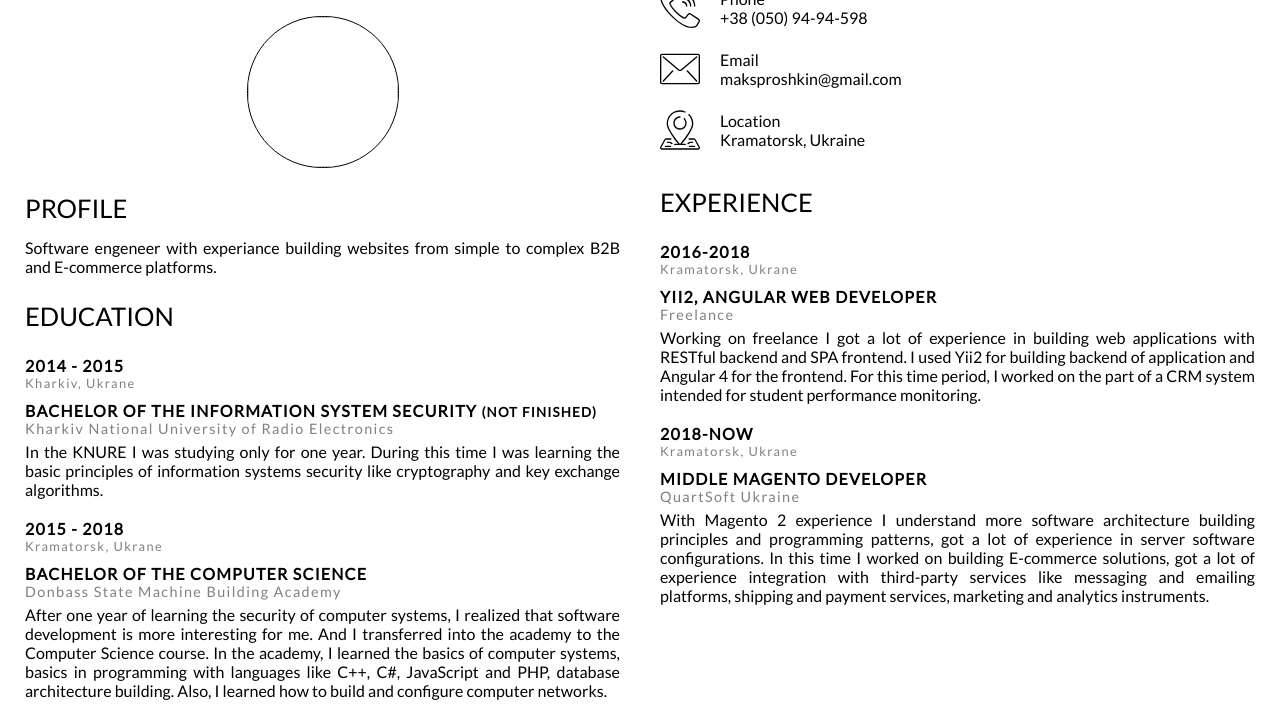
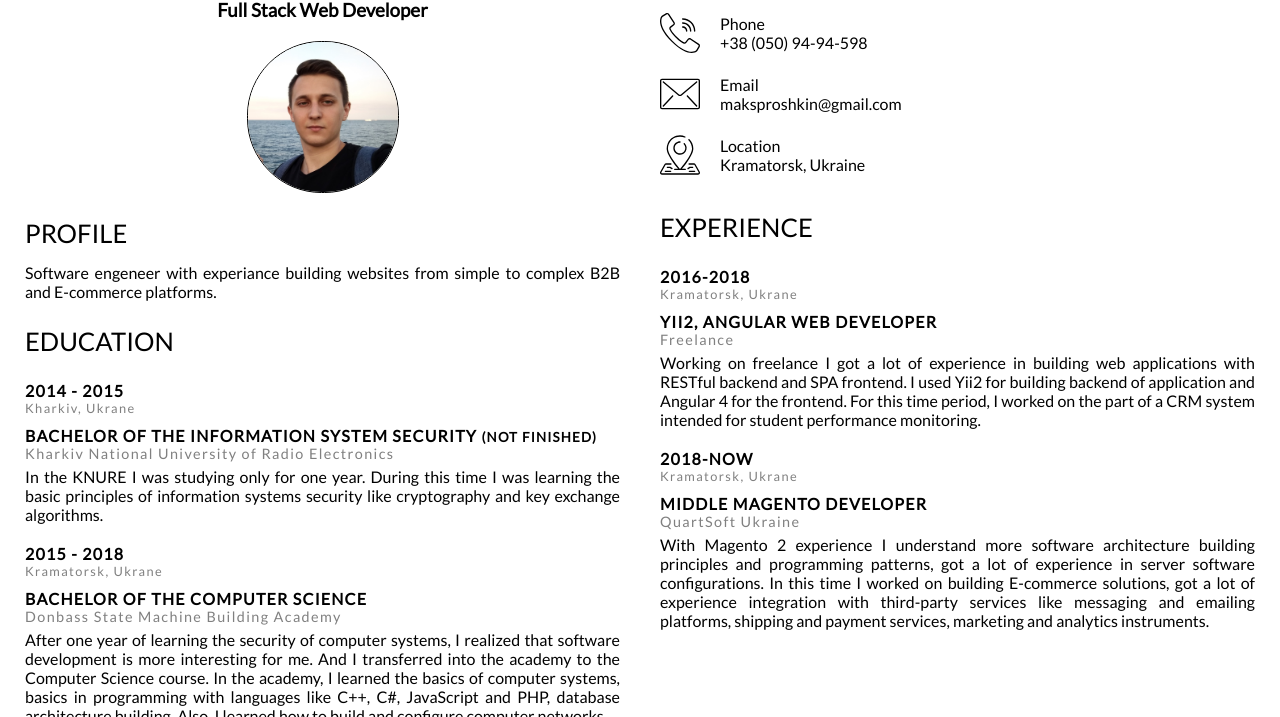
Before and after one commit to mxs-dev/mxs-dev.github.io, a plain HTML site: page index.html in a window 1280 px wide. Shown: the part 95-812 px from the top of the page. Drawn offline with Linux system fonts and the light colour scheme.

Commit message:
Added main photo

```diff
--- a/index.html
+++ b/index.html
@@ -13,7 +13,7 @@
                     <h3 class="heading-additional">Full Stack Web Developer</h3>
 
                     <div class="photo-container">
-                        <img class="photo" src="src/img/photo.png"/>
+                        <img class="photo" src="src/img/me_.jpg"/>
                     </div>
 
                     <h3 class="section-heading">Profile</h3>
--- a/src/css/main.css
+++ b/src/css/main.css
@@ -5,7 +5,7 @@
 }
 
 main.content {
-    margin: 0 25px;
+    margin: 25px 25px;
 }
 
 div.main-columns {
```
Also changed, not shown: src/img/me_.jpg (added).
